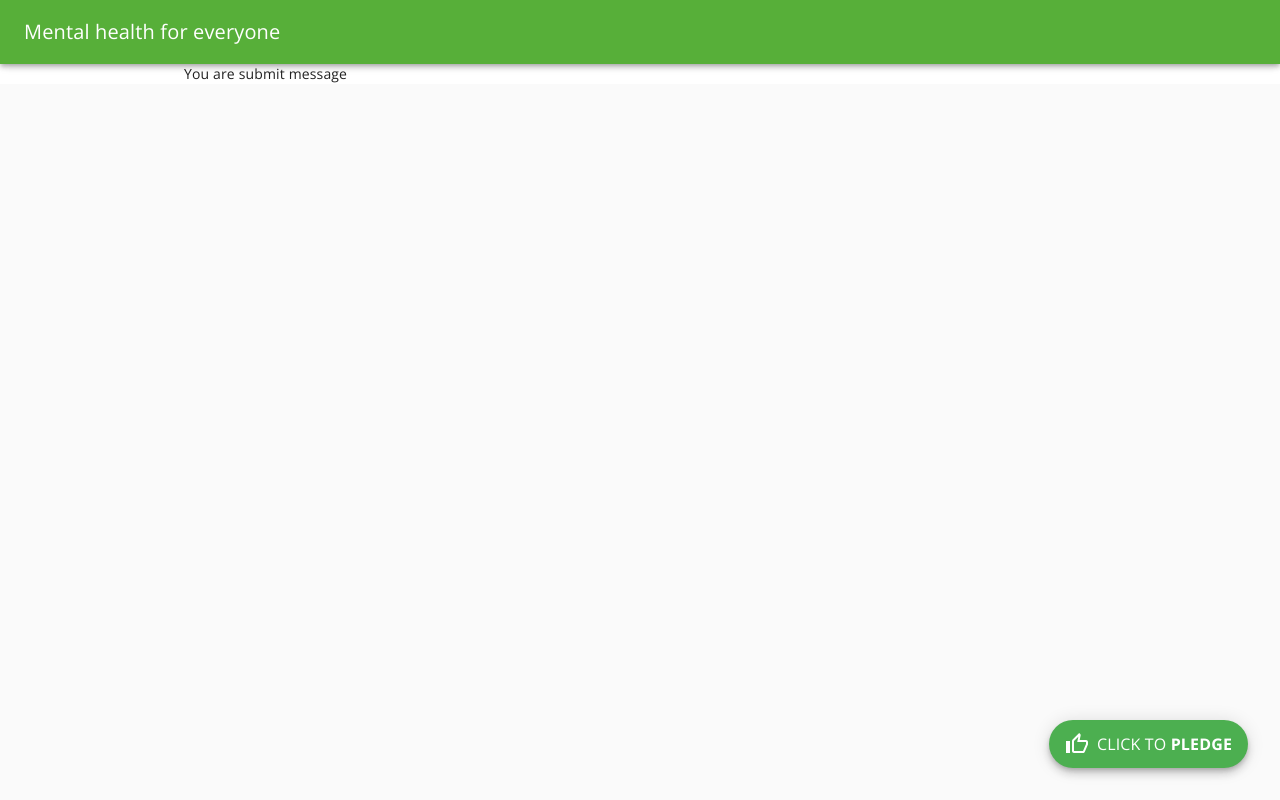
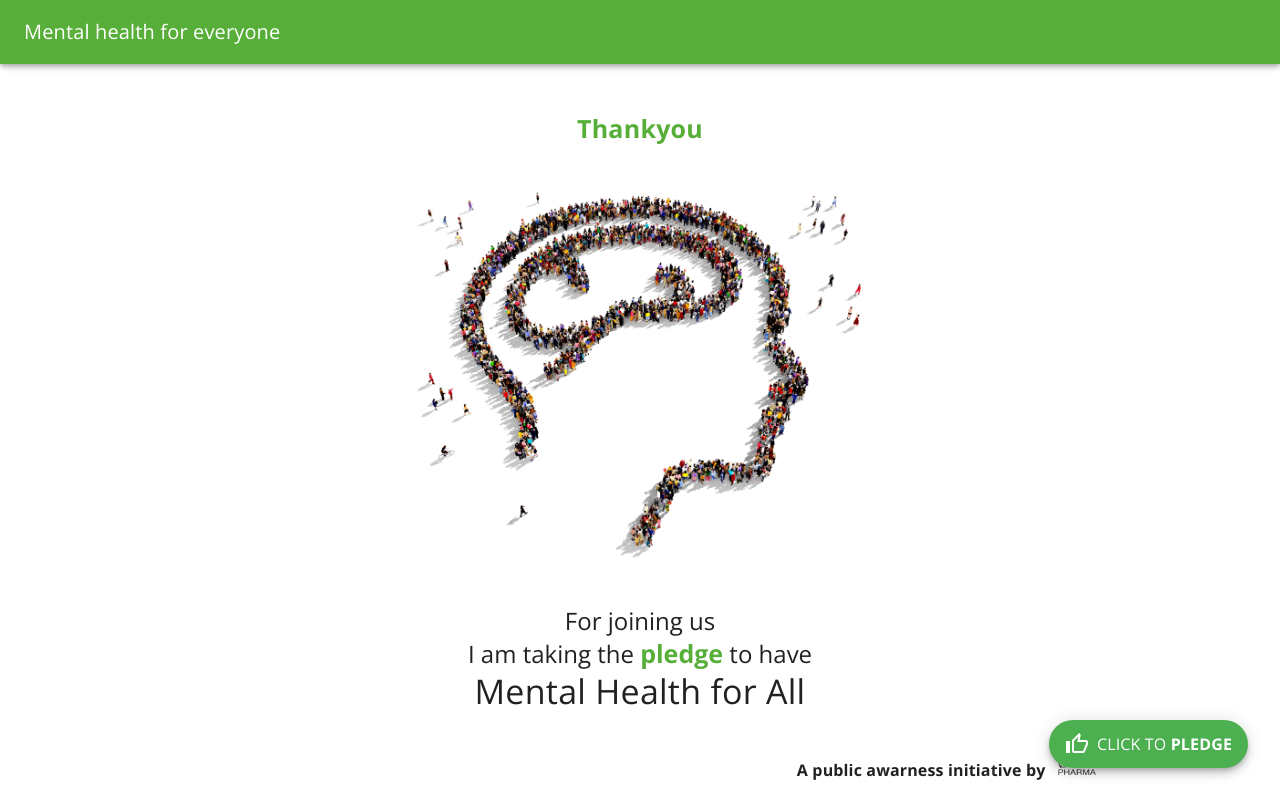
Before and after one commit to avinash683/world-health, a React (Create React App) app: page /thankyou in a window 1280 px wide. Built offline with nearby package versions, Linux system fonts and the light colour scheme.

Commit message:
final page

```diff
--- a/src/components/Dashboard/SubmitMessage.jsx
+++ b/src/components/Dashboard/SubmitMessage.jsx
@@ -1,6 +1,40 @@
 import React from "react";
-function SubmitMessage(){
-  return <div>You are submit message</div>
+import thankyouLogo from '../../assets/Image Page 2.png';
+import logo from '../../assets/Sun Pharma Logo.png';
+import Typography from "@material-ui/core/Typography";
+import Box from "@material-ui/core/Box";
+
+function SubmitMessage() {
+  return <div>
+    <span className="App">
+        <br/>
+        <br/>
+        <Typography variant="h4" >
+            <span className='bold-text'>Thankyou</span>
+          </Typography>
+        <br/>
+        <br/>
+        <Typography variant="h6">
+          <img className="mainLogo" src={thankyouLogo} alt="main-logo"/>
+        </Typography>
+        <br/>
+         <Box display="grid" justifyContent="center" m={1} p={1}>
+           <Typography variant="h5">
+              For joining us
+          </Typography>
+            <Typography variant="h5">
+              I am taking the <b className='bold-text'>pledge</b> to have
+          </Typography>
+            <Typography variant="h4">
+              Mental Health for All
+          </Typography>
+         </Box>
+       <Typography variant="subtitle1" align="right" gutterBottom>
+          <b> A public awarness initiative by</b> &nbsp;&nbsp;<img style={{width: "4.7vmin"}} src={logo}
+                                                                   alt="all-logo"/>
+       </Typography>
+      </span>
+  </div>
 }
 
 
--- a/src/components/Dashboard/index.jsx
+++ b/src/components/Dashboard/index.jsx
@@ -8,21 +8,9 @@ import Typography from "@material-ui/core/Typography";
 import mainLogo from '../../assets/Mental Health For All LOGO.png';
 import allLogo from '../../assets/Mental Health For All.png';
 import makeStyles from "@material-ui/core/styles/makeStyles";
-import Fab from "@material-ui/core/Fab";
-import pledgeLogo from '../../assets/Click Pedge.png';
-import KeyboardArrowUpIcon from "@material-ui/icons/KeyboardArrowUp";
-
 const useStyles = makeStyles((theme) => ({
-  margin: {
-    margin: theme.spacing(2),
-  },
-  extendedIcon: {
-    marginRight: theme.spacing(1),
-  },
-
 }));
 function Dashboard() {
-  const classes = useStyles();
   const information = [{
     logo: firstIcon,
     description: <Typography variant="h6">
@@ -65,7 +53,7 @@ function Dashboard() {
         <Typography variant="h6">On this occasion of</Typography>
         <br/>
         <Typography variant="h6">
-                   <img className='mainLogo' src={mainLogo} alt="main-logo"/>
+          <img className='mainLogo' src={mainLogo} alt="main-logo"/>
         </Typography>
         <br/>
        <Typography variant="h6">
--- a/src/components/Main/index.jsx
+++ b/src/components/Main/index.jsx
@@ -6,7 +6,7 @@ import {makeStyles} from '@material-ui/core/styles';
 import CssBaseline from '@material-ui/core/CssBaseline';
 import Container from '@material-ui/core/Container';
 import Fab from '@material-ui/core/Fab';
-import {Switch, Route, Redirect, Link} from 'react-router-dom';
+import {Switch, Route, Redirect, useHistory} from 'react-router-dom';
 import Dashboard from "../Dashboard";
 import SubmitMessage from "../Dashboard/SubmitMessage";
 import ThumbUpAltOutlinedIcon from '@material-ui/icons/ThumbUpAltOutlined';
@@ -15,6 +15,7 @@ const useStyles = makeStyles((theme) => ({
   root: {
     backgroundColor: theme.palette.background.paper,
     position: 'relative',
+    height:'100vh'
   },
   fab: {
     position: 'fixed',
@@ -35,7 +36,10 @@ const useStyles = makeStyles((theme) => ({
 
 export default function Main(props) {
   const classes = useStyles();
-
+  const history = useHistory();
+  const pledge = () => {
+      history.push('/thankyou')
+  }
   return (
     <div className={classes.root}>
       <CssBaseline/>
@@ -52,7 +56,7 @@ export default function Main(props) {
             <Route path={`/thankyou`} component={SubmitMessage}/>
           </Switch>
       </Container>
-         <Fab className={`${classes.fab} ${classes.fabGreen}`} color="primary" variant="extended" size="large">
+         <Fab className={`${classes.fab} ${classes.fabGreen}`} color="primary" variant="extended" size="large" onClick={pledge}>
            <ThumbUpAltOutlinedIcon className={classes.extendedIcon}/>
            <Typography variant='subtitle1'>Click to <b>Pledge</b></Typography>
         </Fab>
```
